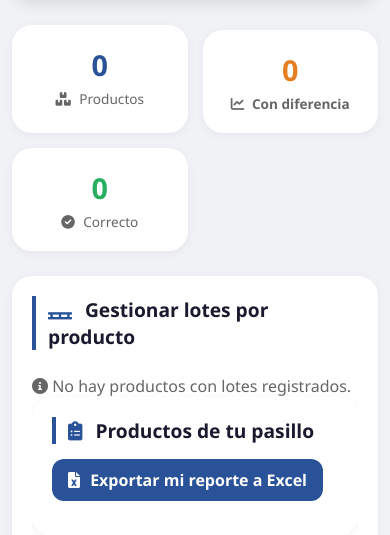
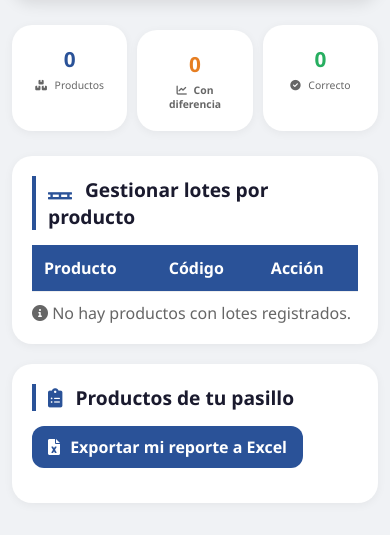
Before and after one commit to Danielblin/control-mass, a Flask app: page /user_pasillo in a window 390 px wide. Shown: the part 108-643 px from the top of the page. Run offline with Flask 3, Linux system fonts and the light colour scheme; a user stored in the database is signed in; data comes from the database, SQL or seed files in the repository; lists and menus that the app fills with data are empty.

Commit message:
Fix: ajustar tarjetas de estadísticas a 3 columnas

```diff
--- a/templates/user_pasillo.html
+++ b/templates/user_pasillo.html
@@ -142,10 +142,10 @@
             background: rgba(255,255,255,0.3);
         }
 
-        /* Tarjetas de estadísticas */
+        /* Tarjetas de estadísticas - CORREGIDO */
         .stats-grid {
             display: grid;
-            grid-template-columns: repeat(auto-fit, minmax(150px, 1fr));
+            grid-template-columns: repeat(3, 1fr);
             gap: 15px;
             margin-bottom: 25px;
         }
@@ -521,12 +521,21 @@
             background: #138496;
         }
 
-        /* Responsive */
+        /* Responsive - CORREGIDO */
         @media (max-width: 768px) {
             body { padding: 12px; padding-bottom: 80px; }
             .producto-card { flex-direction: column; align-items: flex-start; gap: 10px; }
             .producto-acciones { width: 100%; justify-content: flex-end; }
-            .stat-number { font-size: 1.8rem; }
+            .stats-grid {
+                grid-template-columns: repeat(3, 1fr);
+                gap: 10px;
+            }
+            .stat-number {
+                font-size: 1.3rem;
+            }
+            .stat-label {
+                font-size: 0.65rem;
+            }
             .menu-icon { font-size: 1.3rem; }
         }
     </style>
@@ -584,7 +593,7 @@
                     </tr>
                     {% endfor %}
                 </tbody>
-            </tr>
+            </table>
         </div>
         {% if productos_con_lotes|length == 0 %}
         <p style="margin-top:10px; color:#666;"><i class="fas fa-info-circle"></i> No hay productos con lotes registrados.</p>
```
